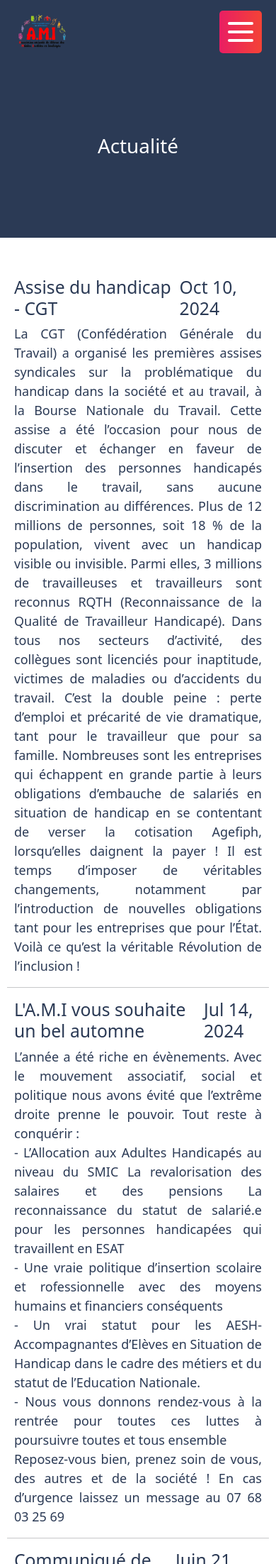
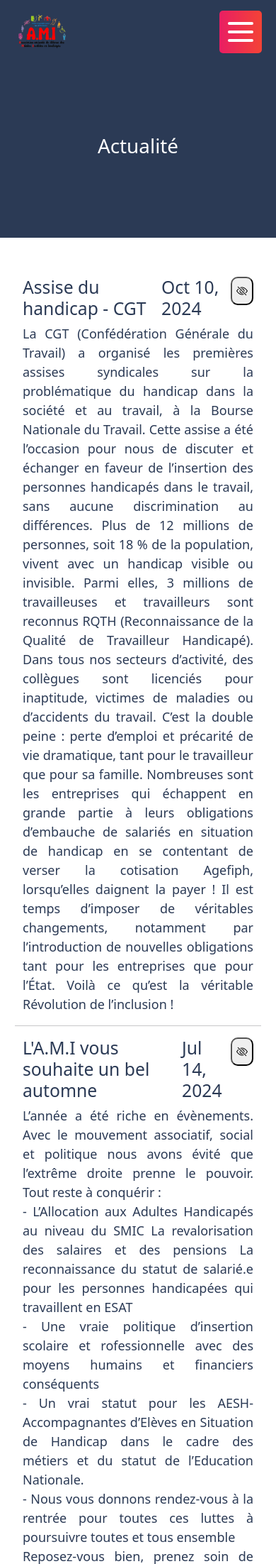
Before and after one commit to RyoKaST/SAE-WEB-BUT2, a PHP site: page /actualite.php in a window 390 px wide. Shown: the top 2204 px of the page at 71% size. Run offline with PHP 8.4, Linux system fonts and the light colour scheme.

Commit message:
-navbar animation en portable -carrousel page accueil -container et bouton hide actualite

```diff
--- a/SAE_WEB/accueil.php
+++ b/SAE_WEB/accueil.php
@@ -124,10 +124,10 @@ require_once 'header.php';
     </div>
 
 </section>
-
 <?php
 require_once 'footer.php';
 ?>
+<script src="https://cdn.jsdelivr.net/npm/bootstrap@5.3.0-alpha3/dist/js/bootstrap.bundle.min.js"></script>
 </body>
 
 </html>
--- a/SAE_WEB/actualite.php
+++ b/SAE_WEB/actualite.php
@@ -10,9 +10,12 @@ if (!session_id())
     <link rel="stylesheet" href="./data/css/actualitestyle.css">
     <link rel="stylesheet" href="./data/css/commun.css">
     <link rel="icon" type="image/png" href="./img/LogoAMI.png">
+    <link rel="stylesheet" href="https://cdn.jsdelivr.net/npm/bootstrap-icons@1.5.0/font/bootstrap-icons.css">
     <link href="https://cdn.jsdelivr.net/npm/bootstrap@5.3.2/dist/css/bootstrap.min.css" rel="stylesheet"
           integrity="sha384-T3c6CoIi6uLrA9TneNEoa7RxnatzjcDSCmG1MXxSR1GAsXEV/Dwwykc2MPK8M2HN" crossorigin="anonymous">
     <script src="./data/js/global.js" type="module"></script>
+    <script src="./data/js/actualite.js" type="module"></script>
+
     </head>
     <body>
         <?php
@@ -23,7 +26,8 @@ if (!session_id())
             <h1 id="Actualite">Actualité</h1>
             </div>
         </section>
-        <div class="artciles">
+        <div class="container">
+            <div class="articles">
                 <div class="sectionTitre">
                     <h2 class="titreArticle">
                         Assise du handicap - CGT
@@ -31,6 +35,9 @@ if (!session_id())
                     <h2 class="dateArticle">
                         Oct 10, 2024
                     </h2>
+                    <button class="btn-hide-article">
+                        <i class="bi bi-eye-slash"></i>
+                    </button>
                 </div>
                 <p class="text">
                     La CGT (Confédération Générale du Travail) a organisé les
@@ -64,6 +71,9 @@ if (!session_id())
                         <h2 class="dateArticle">
                             Jul 14, 2024
                         </h2>
+                        <button class="btn-hide-article">
+                            <i class="bi bi-eye-slash"></i>
+                        </button>
                     </div>
                     <p class="text">
                         L’année a été riche en évènements.
@@ -97,6 +107,9 @@ if (!session_id())
                         <h2 class="dateArticle">
                             Juin 21, 2024
                         </h2>
+                        <button class="btn-hide-article">
+                            <i class="bi bi-eye-slash"></i>
+                        </button>
                     </div>
                     <p class="text">
                         Il n’est pas dans les habitudes de l’AMI de se mêler des affaires politiques de notre pays au sens partisan
@@ -146,9 +159,9 @@ if (!session_id())
                     </p>
                 </div>
             </div>
+        </div class="container">
         <?php
         require_once 'footer.php';
         ?>
-
     </body>
 </html>
--- a/SAE_WEB/data/css/actualitestyle.css
+++ b/SAE_WEB/data/css/actualitestyle.css
@@ -75,6 +75,13 @@ body {
     padding: 3% 0;
 }
 
+.btn-hide-article{
+    width: 40px;
+    height: 40px;
+    border-radius: 10px;
+    cursor: pointer;
+}
+
 /* Responsive */
 @media (max-width: 768px) {
     .navbar {
--- /dev/null
+++ b/SAE_WEB/data/js/actualite.js
@@ -0,0 +1,18 @@
+document.querySelectorAll('.btn-hide-article').forEach(button => {
+    button.addEventListener('click', function() {
+        const article = this.closest('.articles').querySelector('.text');
+        const icon = this.querySelector('i');  //
+
+        if (article) {
+            if (article.style.display === 'none') {
+                article.style.display = ''; //
+                icon.classList.remove('bi-eye');
+                icon.classList.add('bi-eye-slash');
+            } else {
+                article.style.display = 'none';
+                icon.classList.remove('bi-eye-slash');
+                icon.classList.add('bi-eye');
+            }
+        }
+    });
+});
```
Also changed, not shown: SAE_WEB/data/css/commun.css (+9 -18 lines). Lines whose indentation alone changed are shown as unchanged.
